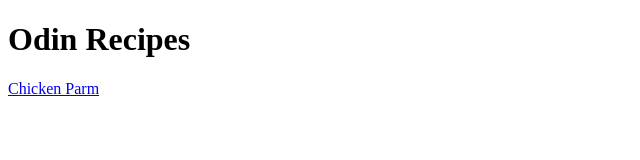
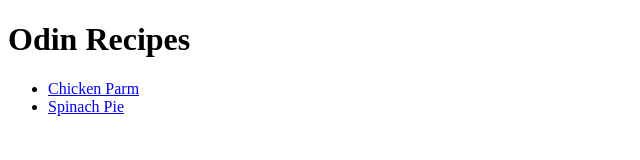
Before and after one commit to alexbalik/odin-recipes, a plain HTML site: page index.html in a window 1280 px wide. Shown: the whole page, without its empty margins (0-640 px from the left). Drawn offline with Linux system fonts and the light colour scheme.

Commit message:
Add hypertext link to spinach pie recipe webpage

```diff
--- a/index.html
+++ b/index.html
@@ -8,6 +8,9 @@
 
   <body>
     <h1>Odin Recipes</h1>
-    <a href="./recipes/chickenparm.html">Chicken Parm</a>
+    <ul>
+      <li><a href="./recipes/chickenparm.html">Chicken Parm</a></li>
+      <li><a href="./recipes/spinachpie.html">Spinach Pie</a></li>
+    </ul>
   </body>
 </html>
```
